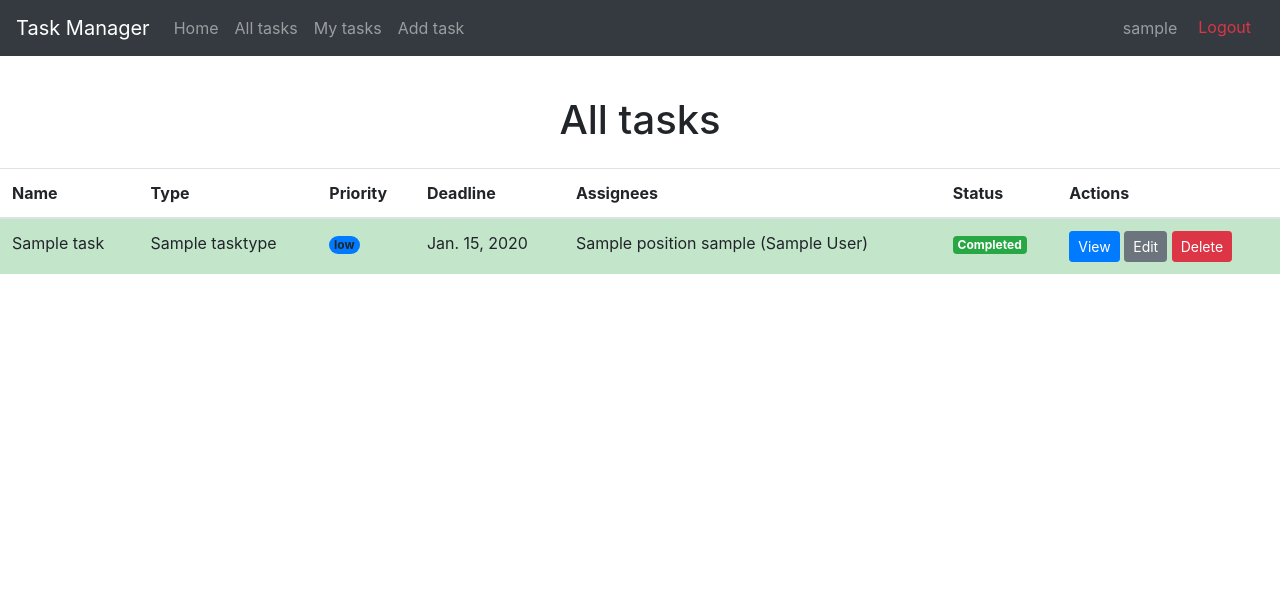
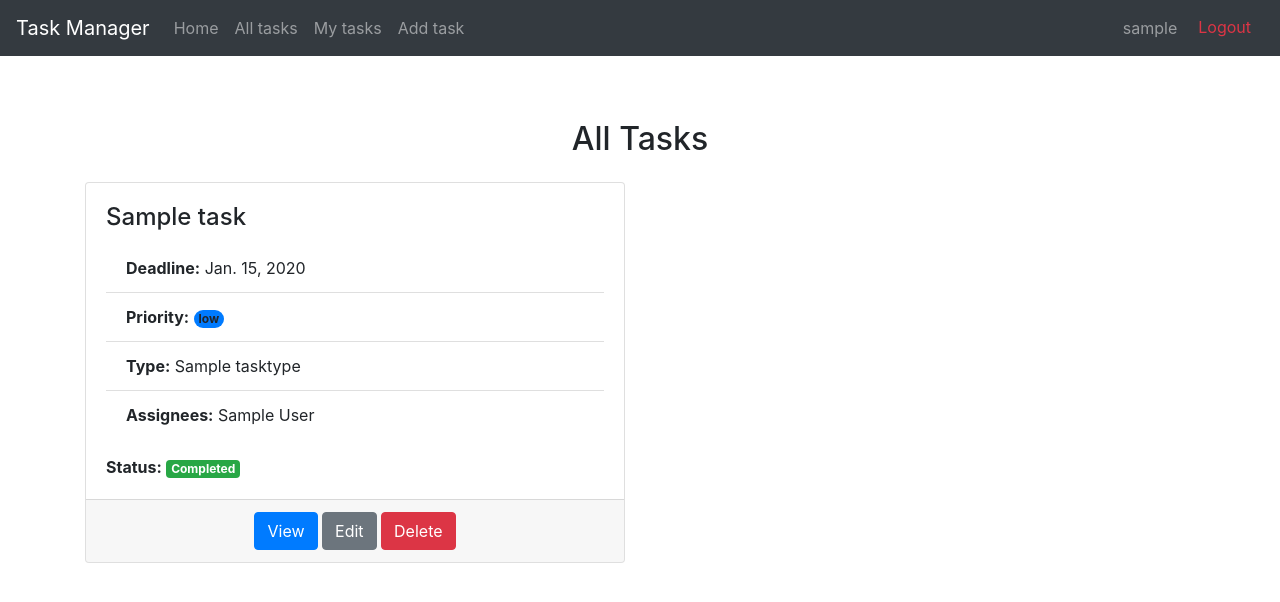
Before and after one commit to DanSheremeta/task-manager, a Django app: page / in a window 1280 px wide. Shown: the top 602 px of the page. Run offline with Django 5.2, Linux system fonts and the light colour scheme; a user stored in the database is signed in; tables that the repository leaves empty hold one stand-in row (values such as "Sample post").

Commit message:
changer the appearance of the task list page, add pagination and add urls for view, edit and delete of task

```diff
--- /dev/null
+++ b/templates/includes/pagination.html
@@ -0,0 +1,25 @@
+{% if is_paginated %}
+  <ul class="pagination">
+    {% if page_obj.has_previous %}
+      <li class="page-item">
+        <a href="?page= {{ page_obj.previous_page_number }}" class="page-link">&laquo;</a>
+      </li>
+    {% else %}
+      <li class="page-item disabled">
+        <a href="#" class="page-link">&laquo;</a>
+      </li>
+    {% endif %}
+    <li class="page-item">
+      <span class="page-link">{{ page_obj.number }} of {{ paginator.num_pages }}</span>
+    </li>
+    {% if page_obj.has_next %}
+      <li class="page-item">
+        <a href="?page= {{ page_obj.next_page_number }}" class="page-link">&raquo;</a>
+      </li>
+    {% else %}
+      <li class="page-item disabled">
+        <a href="#" class="page-link">&raquo;</a>
+      </li>
+    {% endif %}
+  </ul>
+{% endif %}
--- a/templates/tasks/task_list.html
+++ b/templates/tasks/task_list.html
@@ -1,27 +1,18 @@
 {% extends "base.html" %}
+
 {% block content %}
-  <div class="row justify-content-center">
-    <div class="col-md-12 p-0">
-      <h1 class="my-4 text-center">All tasks</h1>
+  <div class="container mt-5">
+    <h2 class="text-center mb-4">All Tasks</h2>
 
-      <table class="table table-hover">
-        <thead>
-        <tr>
-          <th scope="col">Name</th>
-          <th scope="col">Type</th>
-          <th scope="col">Priority</th>
-          <th scope="col">Deadline</th>
-          <th scope="col">Assignees</th>
-          <th scope="col">Status</th>
-          <th scope="col">Actions</th>
-        </tr>
-        </thead>
-        <tbody>
+    <div class="row">
       {% for task in task_list %}
-          <tr class="{% if task.is_completed %}table-success{% else %}table-active{% endif %}">
-            <td>{{ task.name }}</td>
-            <td>{{ task.task_type }}</td>
-            <td>
+        <div class="col-md-6">
+          <div class="card mb-3">
+            <div class="card-body">
+              <h4 class="card-title">{{ task.name }}</h4>
+              <ul class="list-group list-group-flush">
+                <li class="list-group-item"><strong>Deadline:</strong> {{ task.deadline }}</li>
+                <li class="list-group-item"><strong>Priority:</strong>
                   {% if task.priority == "low" %}
                     <span class="badge rounded-pill bg-primary">{{ task.priority }}</span>
                   {% elif task.priority == "medium" %}
@@ -29,29 +20,39 @@
                   {% else %}
                     <span class="badge rounded-pill bg-danger">{{ task.priority }}</span>
                   {% endif %}
-            </td>
-            <td>{{ task.deadline }}</td>
-            <td>
+                </li>
+                <li class="list-group-item"><strong>Type:</strong> {{ task.task_type.name }}</li>
+                <li class="list-group-item">
+                  <strong>Assignees:</strong>
                   {% for assignee in task.assignees.all %}
-                {{ assignee }}{% if not forloop.last %}, {% endif %}
+                    {{ assignee.get_full_name }}
+                    {% if not forloop.last %},{% endif %}
                   {% endfor %}
-            </td>
-            <td>
+                </li>
+              </ul>
+              <div class="mt-3">
+                <strong>Status:</strong>
                 {% if task.is_completed %}
                   <span class="badge badge-success">Completed</span>
                 {% else %}
                   <span class="badge badge-secondary">Pending</span>
                 {% endif %}
-            </td>
-            <td>
-              <a href="#" class="btn btn-sm btn-primary">View</a>
-              <a href="#" class="btn btn-sm btn-secondary">Edit</a>
-              <a href="#" class="btn btn-sm btn-danger">Delete</a>
-            </td>
-          </tr>
-        {% endfor %}
-        </tbody>
-      </table>
               </div>
             </div>
+            <div class="card-footer text-muted text-center">
+              <a href="{% url 'tasks:task-detail' task.id %}" class="btn btn-primary">View</a>
+              <a href="{% url 'tasks:task-update' task.id %}" class="btn btn-secondary">Edit</a>
+              <a href="{% url 'tasks:task-delete' task.id %}" class="btn btn-danger">Delete</a>
+            </div>
+          </div>
+        </div>
+        {% if forloop.counter|divisibleby:2 %}
+          </div>
+          <div class="row">
+        {% endif %}
+      {% endfor %}
+
+      </div>
+    {% include "includes/pagination.html" %}
+  </div>
 {% endblock %}
```
Lines whose indentation alone changed are shown as unchanged.
